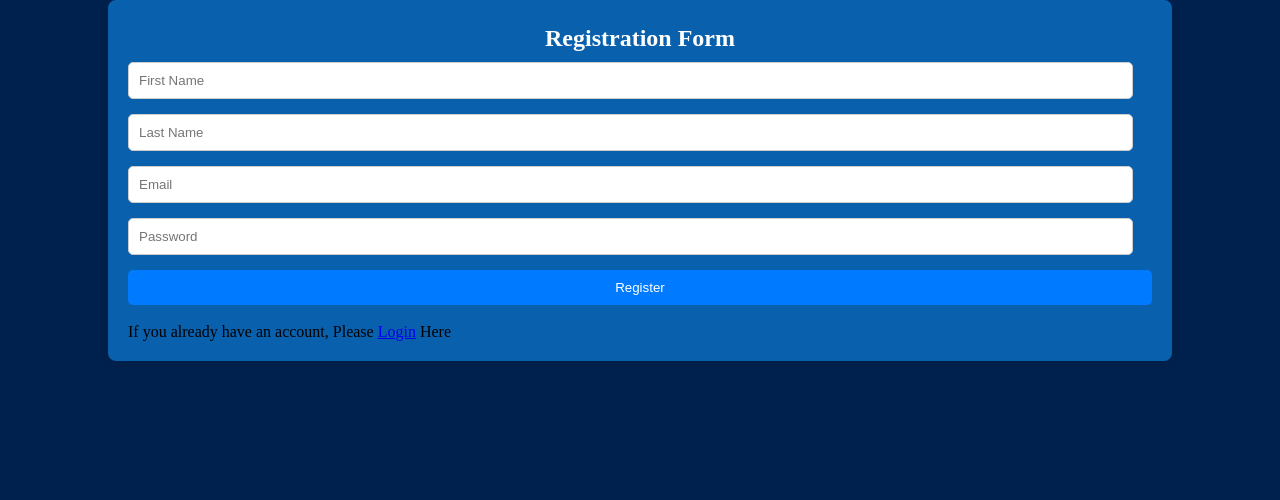
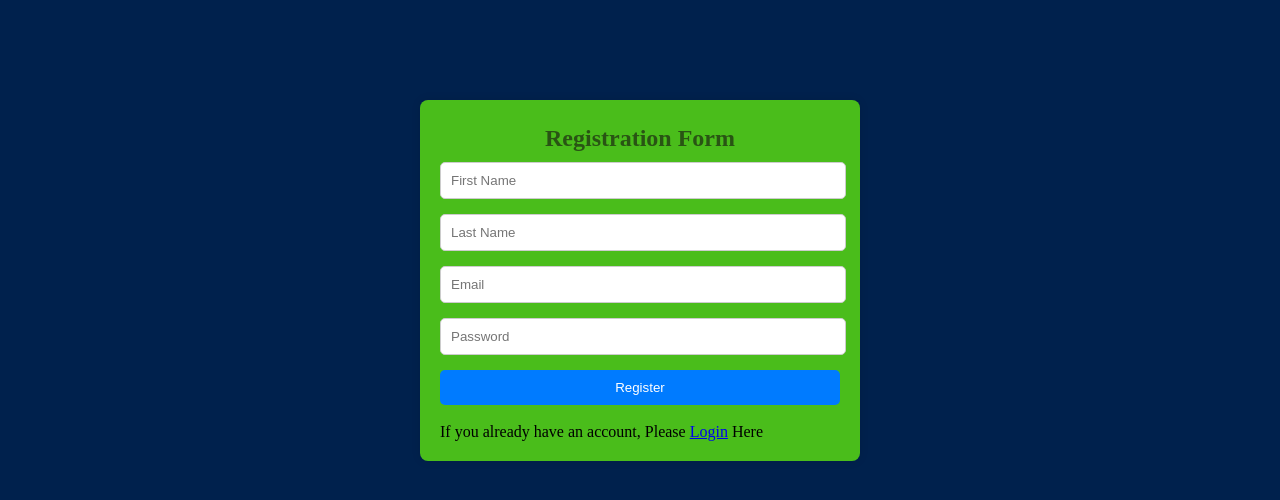
Before and after one commit to Sanil-Surve/academixaid-web-app, a React (Vite) app in the folder client/: page /signup in a window 1280 px wide. Shown: the top 500 px of the page. Built offline with nearby package versions, Linux system fonts and the light colour scheme; no server answers.

Commit message:
initial commit

```diff
--- a/client/src/app/store.jsx
+++ b/client/src/app/store.jsx
@@ -18,8 +18,6 @@
 const persistConfig = {
   key: "root",
   storage,
-  serialize: true, // Ensure serializability
-  deserialize: true, // Ensure serializability
 };
 
 const persistedReducer = persistReducer(persistConfig, userReducer);
--- a/client/src/screens/Login.jsx
+++ b/client/src/screens/Login.jsx
@@ -30,7 +30,7 @@
 
   return (
     <div className="user__container">
-      <div className="container">
+      <div className="login__container">
         <h2>Login Here</h2>
         <form onSubmit={handleSubmit}>
           <div className="form-group">
--- a/client/src/screens/SignUp.jsx
+++ b/client/src/screens/SignUp.jsx
@@ -36,7 +36,7 @@
 
   return (
     <div className="user__container">
-      <div className="container">
+      <div className="signup__container">
         <h2>Registration Form</h2>
         <form onSubmit={handleSubmit}>
           <div className="form-group">
--- a/client/src/styles/Login.css
+++ b/client/src/styles/Login.css
@@ -56,3 +56,20 @@
   font-size: 14px; /* Set your desired font size */
   margin-top: 5px; /* Adjust margin as needed */
 }
+
+.login__container {
+  width: 90%;
+  margin-top: 30px;
+  max-width: 400px;
+  margin: 100px auto;
+  background-color: #5de50ecb;
+  padding: 20px;
+  border-radius: 8px;
+  box-shadow: 0 0 10px rgba(0, 0, 0, 0.1);
+}
+
+.login__container h2 {
+  text-align: center;
+  color: #1311119b;
+  margin-bottom: 10px;
+}
--- a/client/src/styles/SignUp.css
+++ b/client/src/styles/SignUp.css
@@ -69,20 +69,20 @@
   object-fit: cover;
 }
 
-.container {
+.signup__container {
   width: 90%;
   margin-top: 30px;
   max-width: 400px;
   margin: 100px auto;
-  background-color: #fff;
+  background-color: #5de50ecb;
   padding: 20px;
   border-radius: 8px;
   box-shadow: 0 0 10px rgba(0, 0, 0, 0.1);
 }
 
-.container h2 {
+.signup__container h2 {
   text-align: center;
-  color: #ffffff;
+  color: #1311119b;
   margin-bottom: 10px;
 }
 
```
